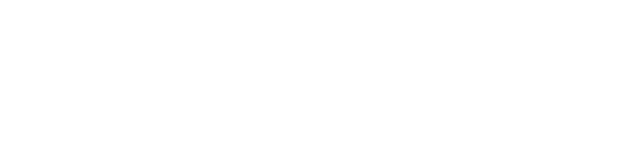
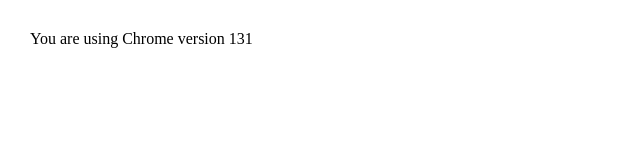
Before and after one commit to acciojob/browser-info-prithvijedipatil, a website: page main.html in a window 1280 px wide. Shown: the whole page, without its empty margins (0-640 px from the left). Drawn offline with Linux system fonts and the light colour scheme.

Commit message:
created a submission

```diff
--- a/main.html
+++ b/main.html
@@ -1,16 +1,15 @@
 <!DOCTYPE html>
+<html>
+<head>
+	<meta charset="utf-8" />
+	<title>Browser Information</title>
+	<style type="text/css">
+		body {margin: 30px;}
+	</style>
+</head>
+<body>
+	<div id="browser-info"></div>
 
-<html>
-
-<head>
-	<link rel="stylesheet" href="styles.css">
-</head>
-
-<body>
-	<!-- the entire body must be written by student -->
-    <script type="text/javascript" src="./script.js">
-</script>
-
+	<script type="text/javascript" src="./script.js"></script>
 </body>
-
 </html>
--- a/script.js
+++ b/script.js
@@ -1 +1,34 @@
 //your JS code here. If required.
+window.onload = function() {
+  const browserInfoDiv = document.getElementById("browser-info");
+
+  const userAgent = navigator.userAgent;
+  const browserName = getBrowserName(userAgent);
+  const browserVersion = getBrowserVersion(userAgent);
+
+  const message = "You are using " + browserName + " version " + browserVersion;
+
+  browserInfoDiv.textContent = message;
+};
+
+function getBrowserName(userAgent) {
+  const browserRegex = /(edge|opera|chrome|safari|firefox|msie|trident(?=\/))\/?\s*(\d+)/i;
+  const matches = userAgent.match(browserRegex);
+
+  if (matches && matches.length >= 3) {
+    return matches[1];
+  }
+
+  return "Unknown";
+}
+
+function getBrowserVersion(userAgent) {
+  const browserRegex = /(edge|opera|chrome|safari|firefox|msie|trident(?=\/))\/?\s*(\d+)/i;
+  const matches = userAgent.match(browserRegex);
+
+  if (matches && matches.length >= 3) {
+    return matches[2];
+  }
+
+  return "Unknown";
+}
```
